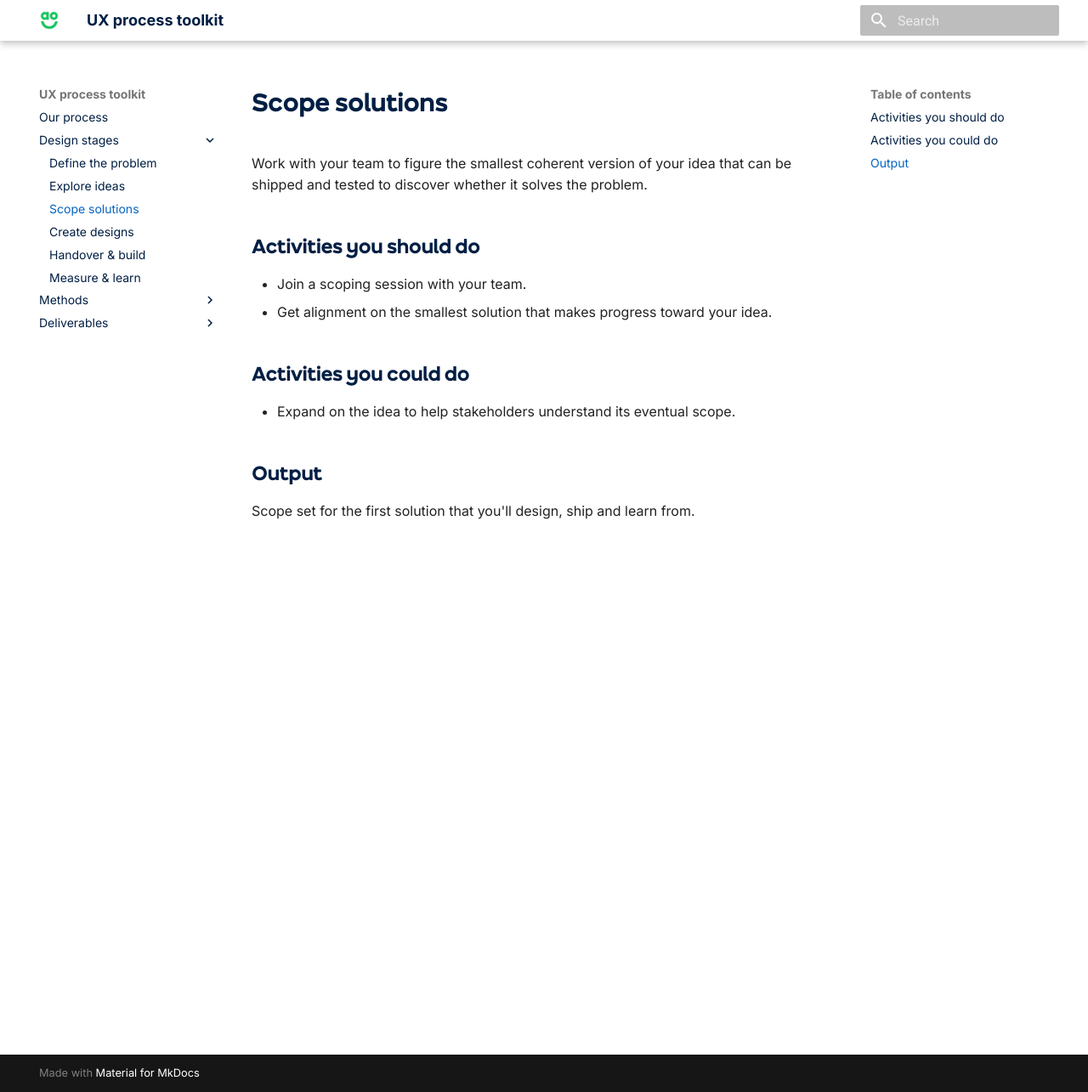
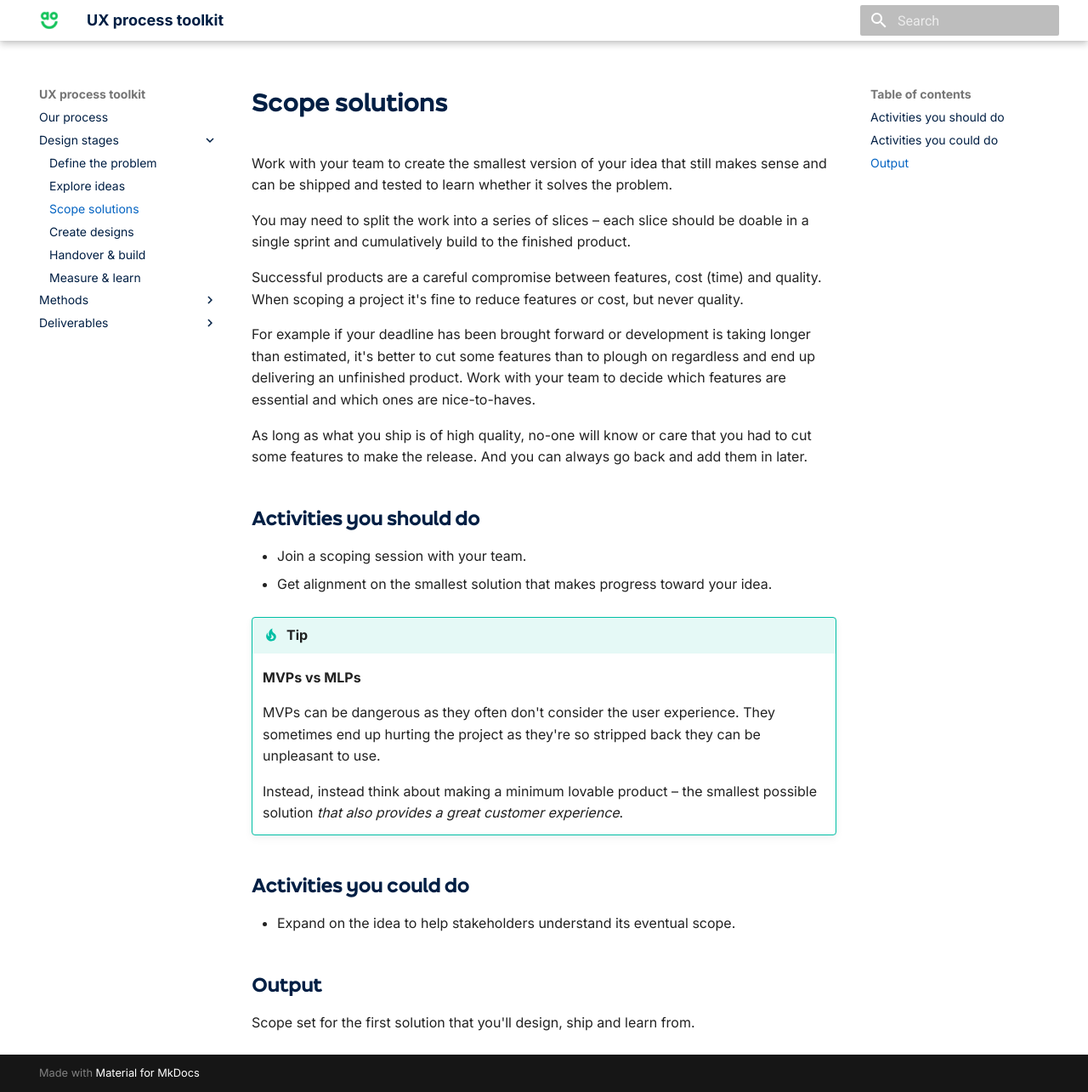
Before and after one commit to MattKevan/design-process, an MkDocs documentation site: the page built from docs/design-stages/scope.md, in a window 1280 px wide and 1285 px high. Shown: the whole window at 85% size. Built offline with MkDocs 1.6.1 and Material for MkDocs 9.7.7, drawn with Linux system fonts in a browser that asks for light colours.

Commit message:
Update discovery

```diff
--- a/docs/design-stages/scope.md
+++ b/docs/design-stages/scope.md
@@ -1,12 +1,26 @@
 # Scope solutions
 
-Work with your team to figure the smallest coherent version of your idea that can be shipped and tested to discover whether it solves the problem.
+Work with your team to create the smallest version of your idea that still makes sense and can be shipped and tested to learn whether it solves the problem.
 
+You may need to split the work into a series of slices – each slice should be doable in a single sprint and cumulatively build to the finished product.
+
+Successful products are a careful compromise between features, cost (time) and quality. When scoping a project it's fine to reduce features or cost, but never quality.
+
+For example if your deadline has been brought forward or development is taking longer than estimated, it's better to cut some features than to plough on regardless and end up delivering an unfinished product. Work with your team to decide which features are essential and which ones are nice-to-haves.
+
+As long as what you ship is of high quality, no-one will know or care that you had to cut some features to make the release. And you can always go back and add them in later.
 
 ## Activities you should do
 
 * Join a scoping session with your team.
 * Get alignment on the smallest solution that makes progress toward your idea.
+
+!!! Tip
+	**MVPs vs MLPs**
+
+	MVPs can be dangerous as they often don't consider the user experience. They sometimes end up hurting the project as they're so stripped back they can be unpleasant to use.
+
+	Instead, instead think about making a minimum lovable product – the smallest possible solution *that also provides a great customer experience*.
 
 ## Activities you could do
 
```
Also changed, not shown: docs/design-stages/measure.md (+18 -0 lines).
